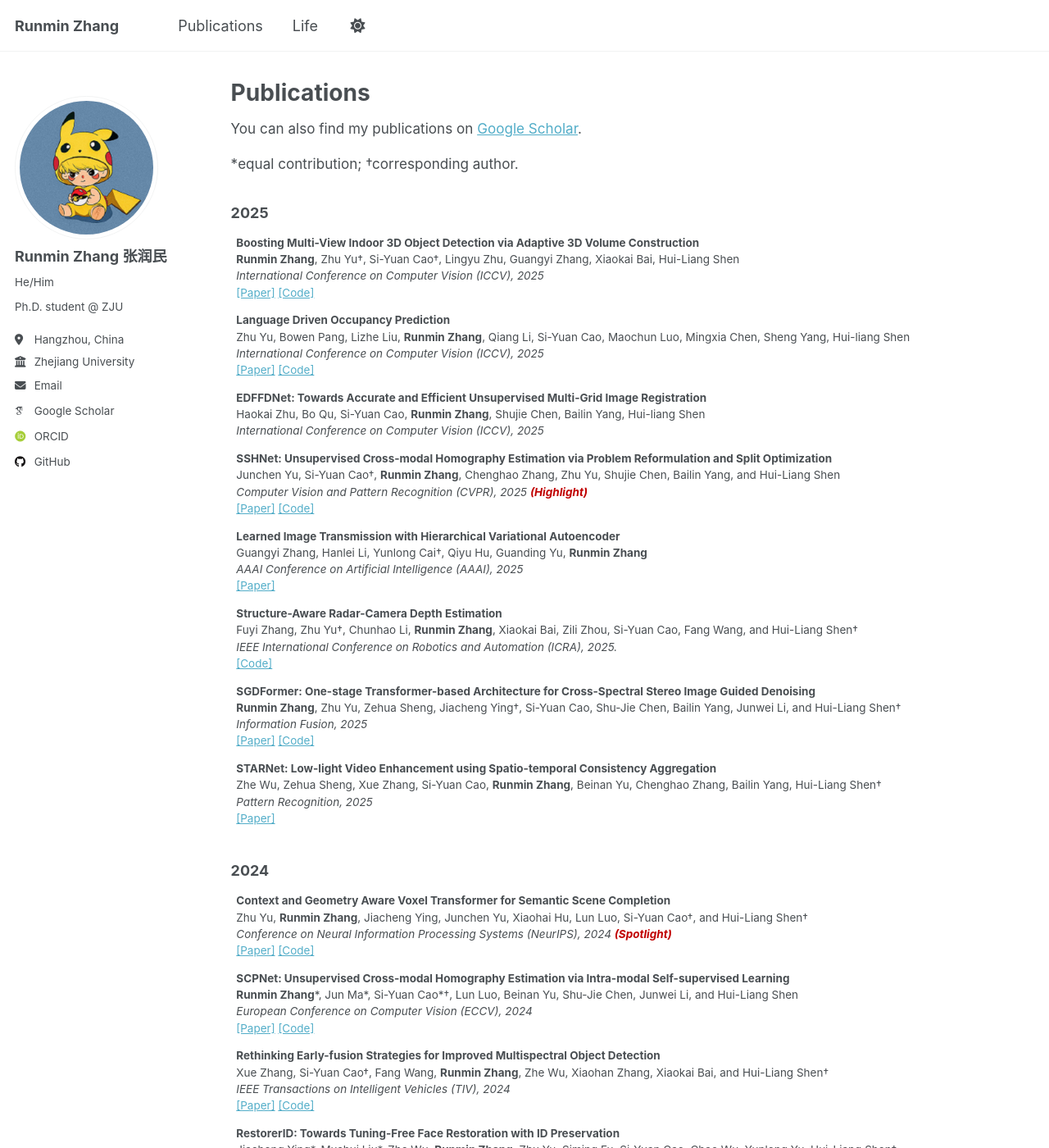
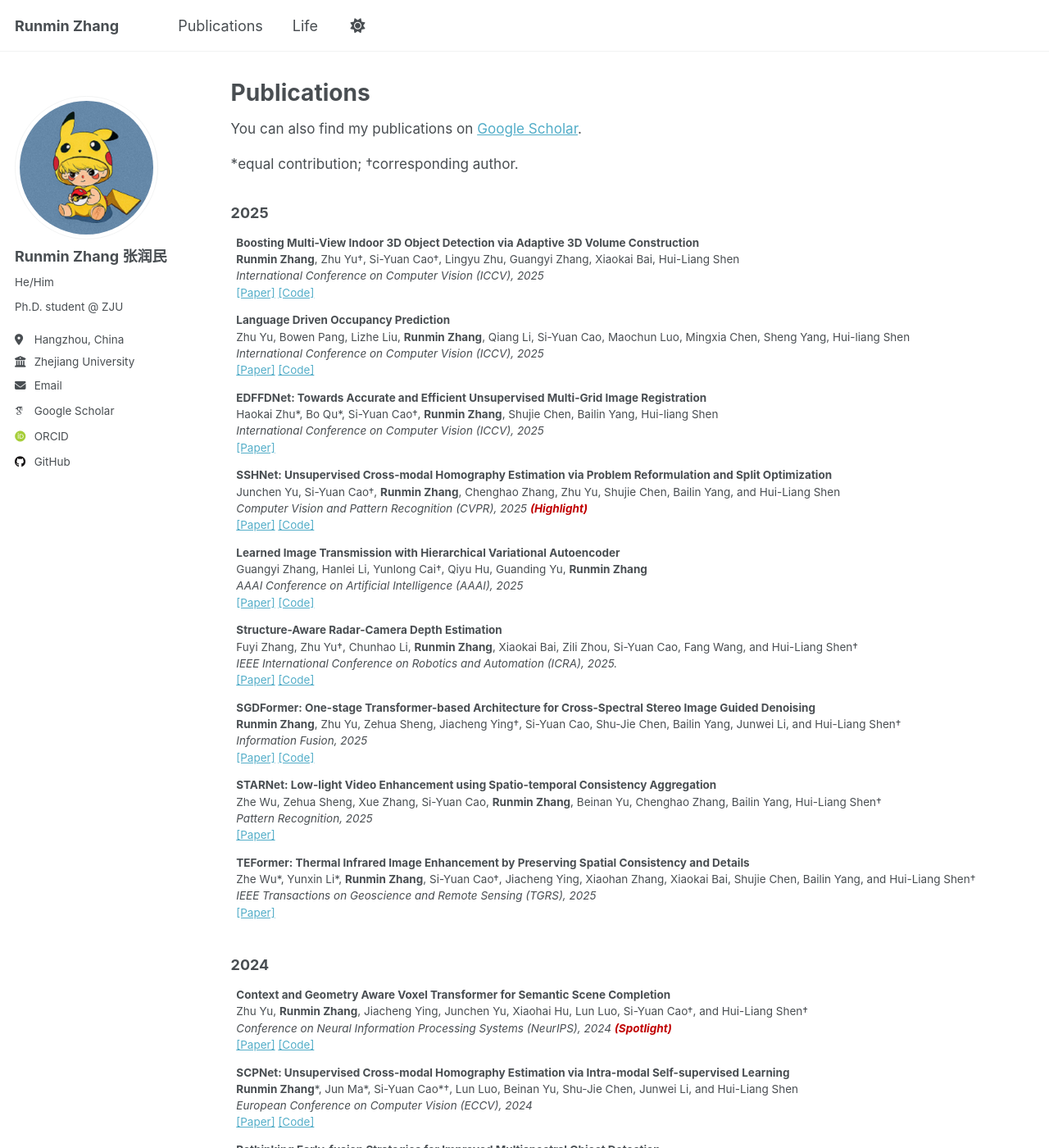
Before and after one commit to RM-Zhang/RM-Zhang.github.io, a Jekyll site: the page built from _pages/publications.md, in a window 1280 px wide and 1400 px high. Shown: the whole window at 82% size. Built offline with Jekyll 4.4.1, drawn with Linux system fonts in a browser that asks for light colours; some web fonts are replaced.

Commit message:
add EDFFDNet, TEFormer

```diff
--- a/_pages/publications.md
+++ b/_pages/publications.md
@@ -35,8 +35,9 @@ You can also find my publications on <a href="https://scholar.google.com/citatio
   <tr>
     <td style="border: none;">
       <b>EDFFDNet: Towards Accurate and Efficient Unsupervised Multi-Grid Image Registration</b><br>
-      Haokai Zhu, Bo Qu, Si-Yuan Cao, <b>Runmin Zhang</b>, Shujie Chen, Bailin Yang, Hui-liang Shen<br>
+      Haokai Zhu*, Bo Qu*, Si-Yuan Cao†, <b>Runmin Zhang</b>, Shujie Chen, Bailin Yang, Hui-liang Shen<br>
       <em>International Conference on Computer Vision (ICCV), 2025</em><br>
+      <a href="https://arxiv.org/abs/2509.07662">[Paper]</a>
     </td>
   </tr>
   <tr>
@@ -54,6 +55,7 @@ You can also find my publications on <a href="https://scholar.google.com/citatio
       Guangyi Zhang, Hanlei Li, Yunlong Cai†, Qiyu Hu, Guanding Yu, <b>Runmin Zhang</b><br>
       <em>AAAI Conference on Artificial Intelligence (AAAI), 2025</em><br>
       <a href="https://ojs.aaai.org/index.php/AAAI/article/view/33442">[Paper]</a>
+      <a href="https://github.com/zhang-guangyi/HJSCC">[Code]</a>
     </td>
   </tr>
   <tr>
@@ -61,6 +63,7 @@ You can also find my publications on <a href="https://scholar.google.com/citatio
       <b>Structure-Aware Radar-Camera Depth Estimation</b><br>
       Fuyi Zhang, Zhu Yu†, Chunhao Li, <b>Runmin Zhang</b>, Xiaokai Bai, Zili Zhou, Si-Yuan Cao, Fang Wang, and Hui-Liang Shen†<br>
       <em>IEEE International Conference on Robotics and Automation (ICRA), 2025.</em><br>
+      <a href="https://arxiv.org/abs/2506.05008">[Paper]</a>
       <a href="https://github.com/FreyZhangYeh/SA-RCD">[Code]</a>
     </td>
   </tr>
@@ -79,6 +82,14 @@ You can also find my publications on <a href="https://scholar.google.com/citatio
       Zhe Wu, Zehua Sheng, Xue Zhang, Si-Yuan Cao, <b>Runmin Zhang</b>, Beinan Yu, Chenghao Zhang, Bailin Yang, Hui-Liang Shen†<br>
       <em>Pattern Recognition, 2025</em><br>
       <a href="https://www.sciencedirect.com/science/article/abs/pii/S0031320324009312">[Paper]</a>
+    </td>
+  </tr>
+  <tr>
+    <td style="border: none;">
+      <b>TEFormer: Thermal Infrared Image Enhancement by Preserving Spatial Consistency and Details</b><br>
+      Zhe Wu*, Yunxin Li*, <b>Runmin Zhang</b>, Si-Yuan Cao†, Jiacheng Ying, Xiaohan Zhang, Xiaokai Bai, Shujie Chen, Bailin Yang, and Hui-Liang Shen†<br>
+      <em>IEEE Transactions on Geoscience and Remote Sensing (TGRS), 2025</em><br>
+      <a href="https://ieeexplore.ieee.org/document/11172677">[Paper]</a>
     </td>
   </tr>
 </table>
```
